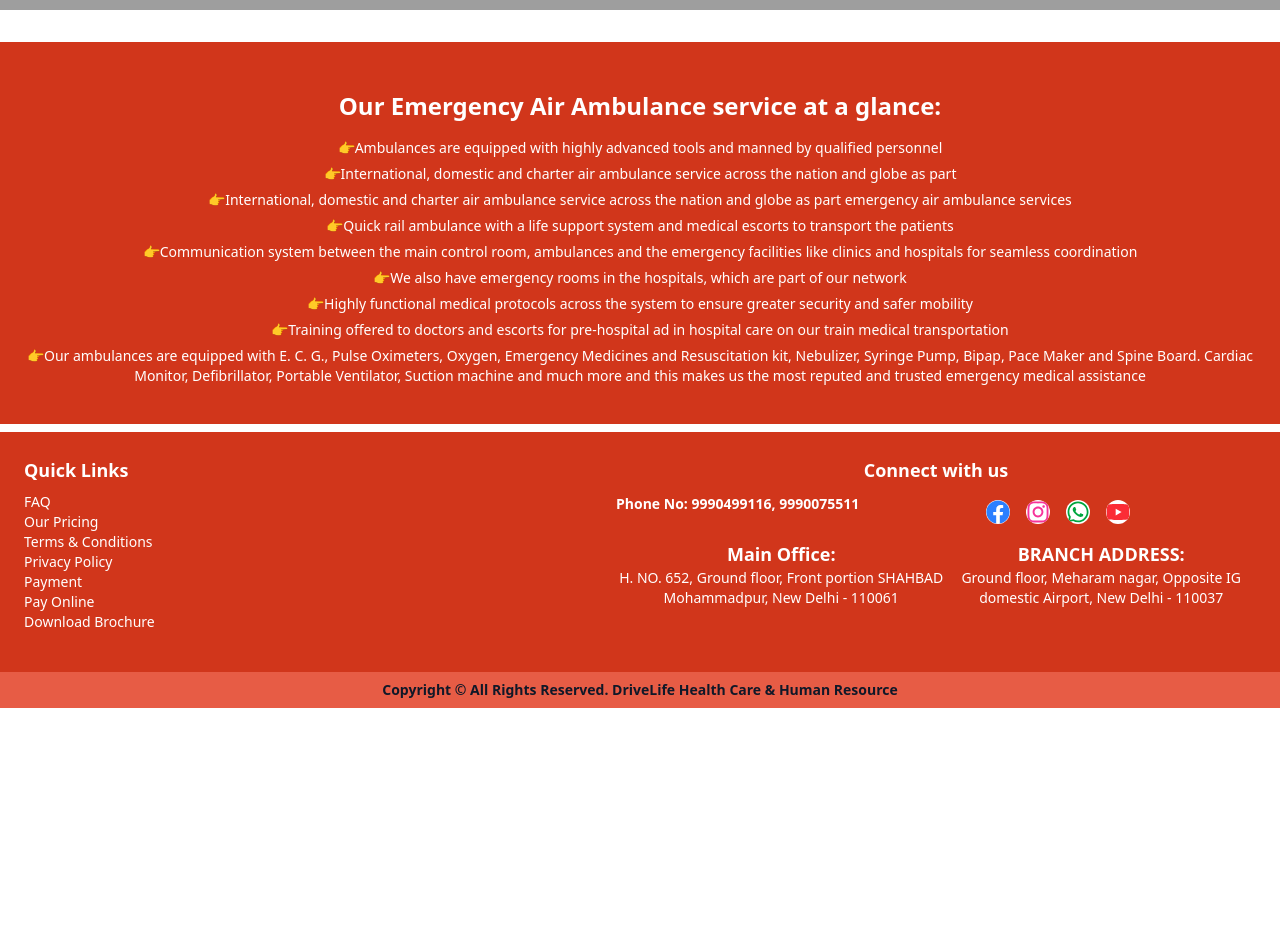
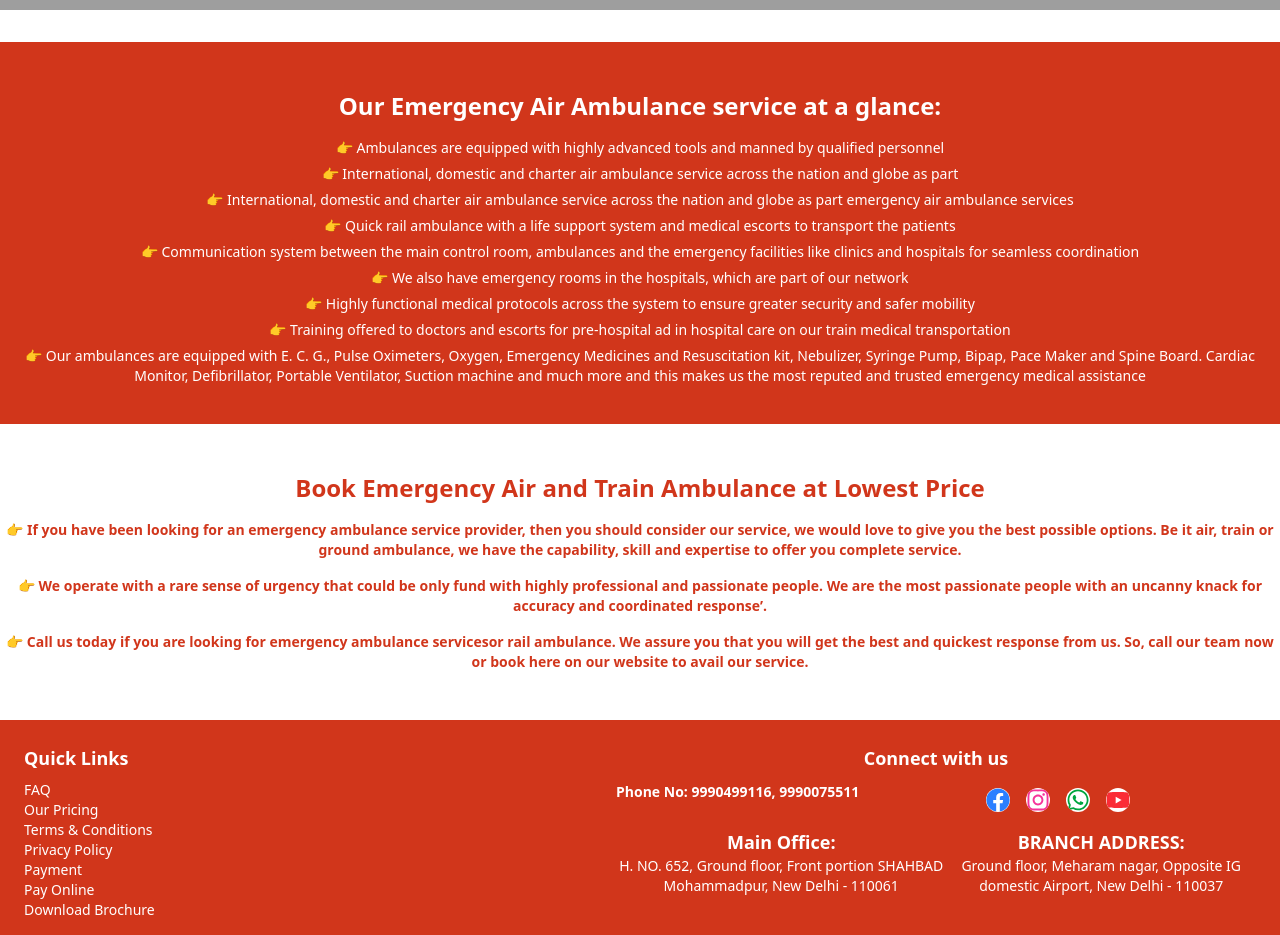
Before and after one commit to KaranSapra124/Air_Ambulance, a React (Vite) app: page /emergency in a window 1280 px wide. Shown: the part 1900-2835 px from the top of the page. Before the commit the page ends 2608 px from the top, so only its background shows below. Built offline with nearby package versions, Linux system fonts and the light colour scheme; grey boxes are pictures that could not be loaded.

Commit message:
Added Emergency

```diff
--- a/src/Components/DropDown/Emergency.jsx
+++ b/src/Components/DropDown/Emergency.jsx
@@ -37,7 +37,28 @@ const Emergency = () => {
           ]}
         />
       </div>
-      <GlobalServiceContent title={'Our Emergency Air Ambulance service at a glance:'} content={['👉Ambulances are equipped with highly advanced tools and manned by qualified personnel','👉International, domestic and charter air ambulance service across the nation and globe as part','👉International, domestic and charter air ambulance service across the nation and globe as part emergency air ambulance services','👉Quick rail ambulance with a life support system and medical escorts to transport the patients','👉Communication system between the main control room, ambulances and the emergency facilities like clinics and hospitals for seamless coordination','👉We also have emergency rooms in the hospitals, which are part of our network','👉Highly functional medical protocols across the system to ensure greater security and safer mobility','👉Training offered to doctors and escorts for pre-hospital ad in hospital care on our train medical transportation','👉Our ambulances are equipped with E. C. G., Pulse Oximeters, Oxygen, Emergency Medicines and Resuscitation kit, Nebulizer, Syringe Pump, Bipap, Pace Maker and Spine Board. Cardiac Monitor, Defibrillator, Portable Ventilator, Suction machine and much more and this makes us the most reputed and trusted emergency medical assistance']}/>
+      <GlobalServiceContent
+        title={"Our Emergency Air Ambulance service at a glance:"}
+        content={[
+          "👉 Ambulances are equipped with highly advanced tools and manned by qualified personnel",
+          "👉 International, domestic and charter air ambulance service across the nation and globe as part",
+          "👉 International, domestic and charter air ambulance service across the nation and globe as part emergency air ambulance services",
+          "👉 Quick rail ambulance with a life support system and medical escorts to transport the patients",
+          "👉 Communication system between the main control room, ambulances and the emergency facilities like clinics and hospitals for seamless coordination",
+          "👉 We also have emergency rooms in the hospitals, which are part of our network",
+          "👉 Highly functional medical protocols across the system to ensure greater security and safer mobility",
+          "👉 Training offered to doctors and escorts for pre-hospital ad in hospital care on our train medical transportation",
+          "👉 Our ambulances are equipped with E. C. G., Pulse Oximeters, Oxygen, Emergency Medicines and Resuscitation kit, Nebulizer, Syringe Pump, Bipap, Pace Maker and Spine Board. Cardiac Monitor, Defibrillator, Portable Ventilator, Suction machine and much more and this makes us the most reputed and trusted emergency medical assistance",
+        ]}
+      />
+      <GlobalContentContainer
+        title={"Book Emergency Air and Train Ambulance at Lowest Price"}
+        content={[
+          "👉 If you have been looking for an emergency ambulance service provider, then you should consider our service, we would love to give you the best possible options. Be it air, train or ground ambulance, we have the capability, skill and expertise to offer you complete service.",
+          "👉 We operate with a rare sense of urgency that could be only fund with highly professional and passionate people. We are the most passionate people with an uncanny knack for accuracy and coordinated response’.",
+          "👉 Call us today if you are looking for emergency ambulance servicesor rail ambulance. We assure you that you will get the best and quickest response from us. So, call our team now or book here on our website to avail our service.",
+        ]}
+      />
     </>
   );
 };
```
